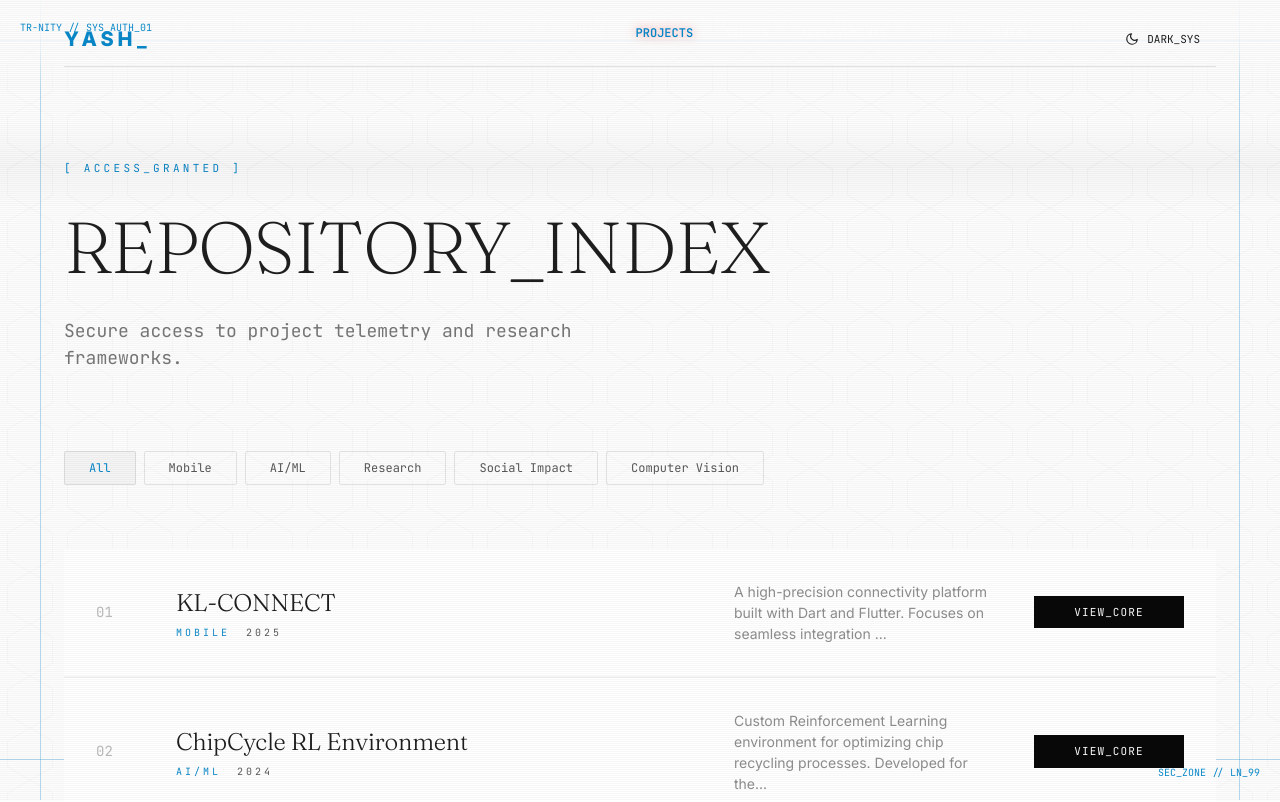
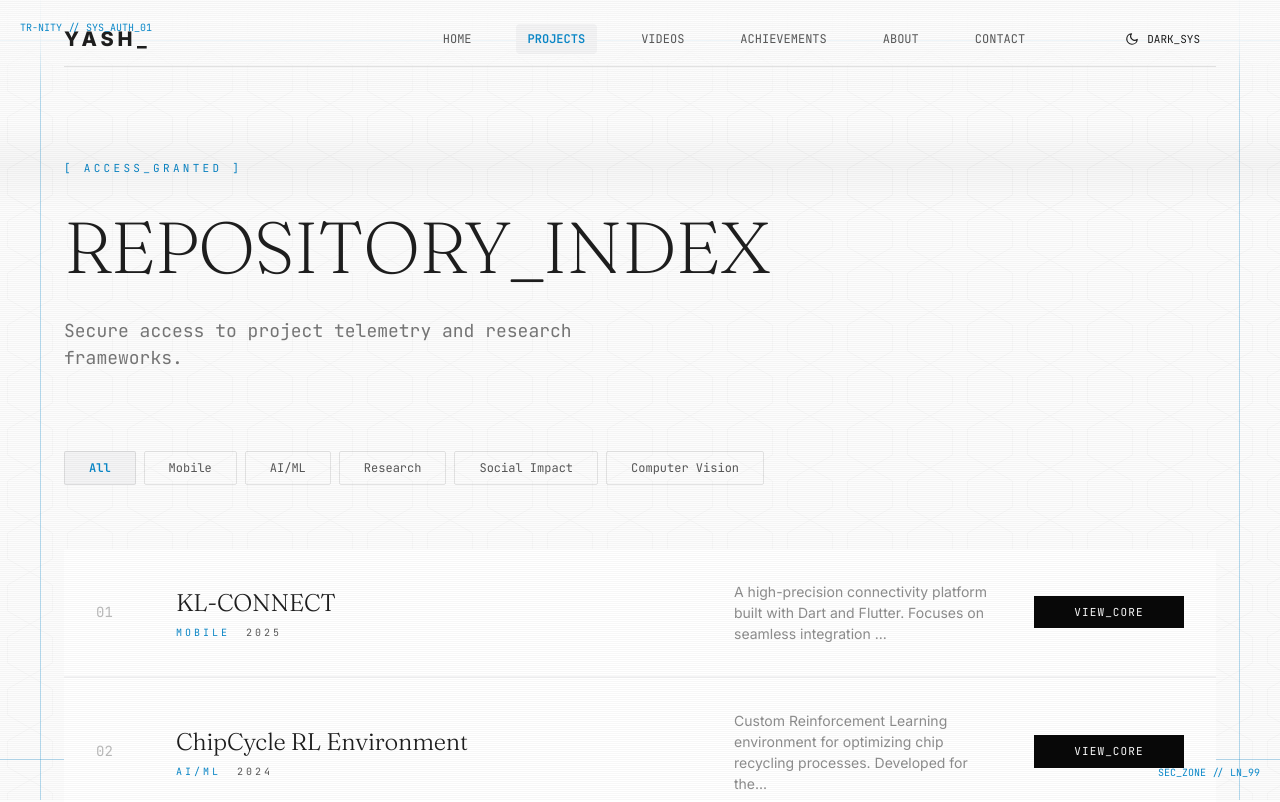
Before and after one commit to Yash1026-hash/portfolio, a React (Vite) app: page /projects in a window 1280 px wide. Shown: the top 802 px of the page. Built offline with nearby package versions, Linux system fonts and the light colour scheme.

Commit message:
UI Polish: Replaced hardcoded red text shadow on active nav links with a clean background pill

```diff
--- a/src/components/Navbar.jsx
+++ b/src/components/Navbar.jsx
@@ -17,7 +17,7 @@ export default function Navbar() {
         <nav className="navbar-war-room">
             <div className="container">
                 <div className="nav-container">
-                    <Link to="/" style={{ color: 'var(--color-neon-red)', textDecoration: 'none', fontWeight: 800, fontSize: '20px', letterSpacing: '4px' }}>
+                    <Link to="/" style={{ color: 'var(--text-primary)', textDecoration: 'none', fontWeight: 800, fontSize: '20px', letterSpacing: '4px' }}>
                         YASH_
                     </Link>
 
@@ -27,12 +27,6 @@ export default function Navbar() {
                                 key={link.path}
                                 to={link.path}
                                 className={`nav-link-red ${location.pathname === link.path ? 'active' : ''}`}
-                                style={{
-                                    color: location.pathname === link.path ? 'var(--color-neon-red)' : '#ffffff',
-                                    opacity: location.pathname === link.path ? 1 : 0.7,
-                                    textShadow: location.pathname === link.path ? '0 0 10px rgba(255,59,59,0.5)' : 'none',
-                                    fontWeight: location.pathname === link.path ? 600 : 400
-                                }}
                             >
                                 {link.label}
                             </Link>
--- a/src/index.css
+++ b/src/index.css
@@ -146,15 +146,19 @@ h1, h2, h3 {
 }
 
 .nav-link-red {
-  color: var(--color-slate-gray);
+  color: var(--text-secondary);
   text-decoration: none;
   font-family: var(--font-mono);
   font-size: 12px;
+  padding: 6px 12px;
+  border-radius: 4px;
   transition: all 0.2s ease;
 }
 
 .nav-link-red:hover, .nav-link-red.active {
-  color: var(--color-neon-red);
+  color: var(--accent-secondary);
+  background: var(--bg-tertiary);
+  font-weight: 600;
 }
 
 /* Tactical Cards */
```
